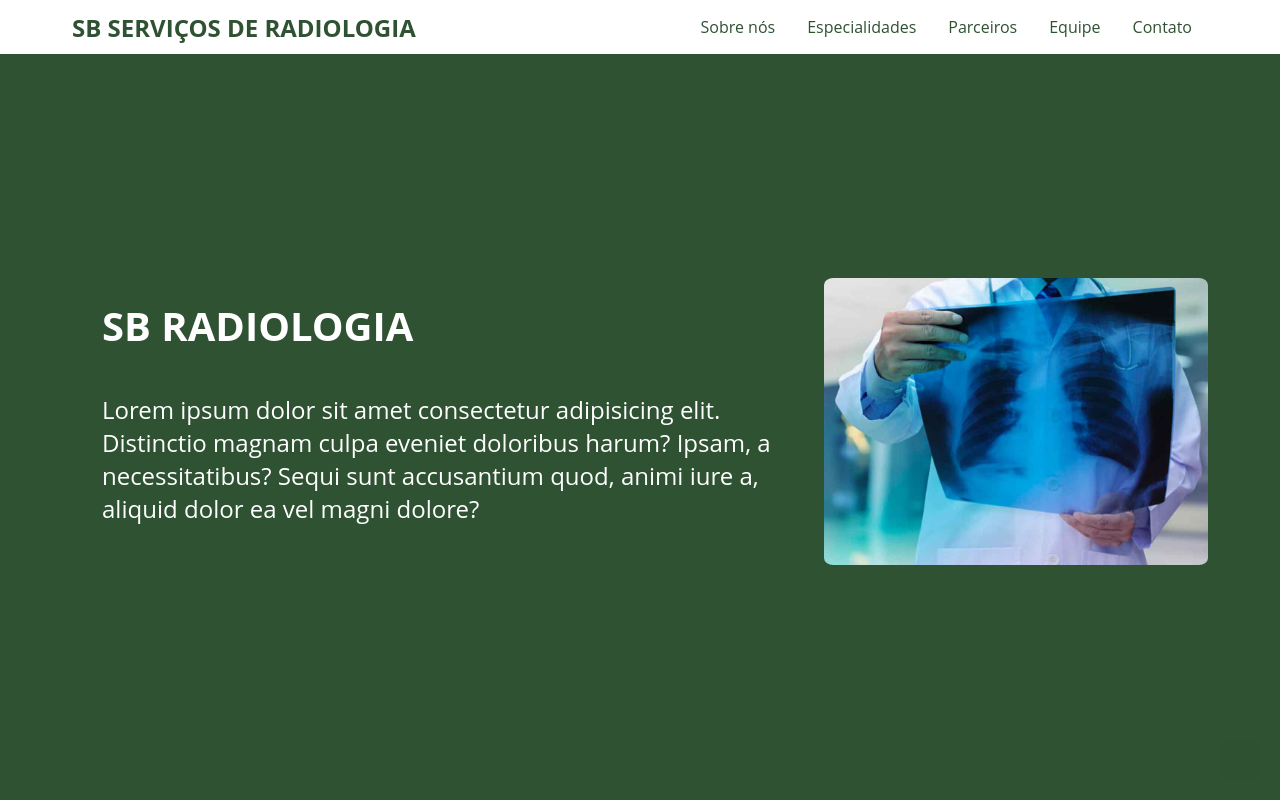
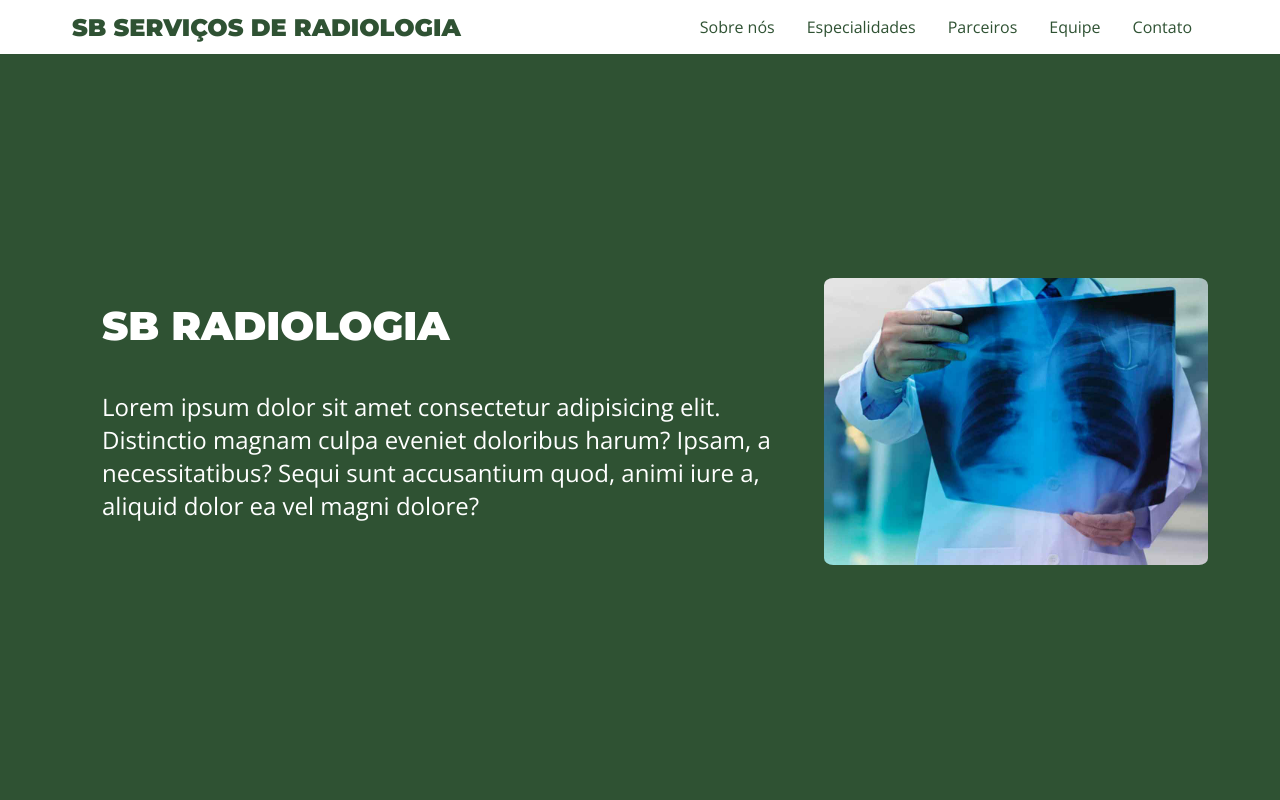
Before and after one commit to lenodeoliveira/sbserviceltda, a Next.js app: page / in a window 1280 px wide. Shown: the top 800 px of the page. Built offline with nearby package versions, Linux system fonts and the light colour scheme; some icons are missing.

Commit message:
fix: font style

```diff
--- a/src/components/Heading/styles.js
+++ b/src/components/Heading/styles.js
@@ -31,5 +31,6 @@
     color: ${colorDark ? theme.colors.primaryColor : theme.colors.white};
     ${titleSize[size](theme)};
     ${titleCase(uppercase)};
+    font-family: ${theme.font.family.secondary};
   `}
 `
--- a/src/templates/Home/index.jsx
+++ b/src/templates/Home/index.jsx
@@ -1,4 +1,5 @@
 import { Base } from '../Base'
+import Head from 'next/head'
 import { GridTwoColumn } from '../../components/GridTwoColumn'
 import { GridSection } from '../../components/GridSection'
 // import { mockBase } from '../Base/mock'
@@ -68,10 +69,20 @@
 
 function Home() {
   return (
-    <Base logoData={logoData} links={links}>
-      <GridTwoColumn {...sobreNos} background />
-      <GridSection {...especialidades} />
-    </Base>
+    <>
+      <Head>
+        <link rel="preconnect" href="https://fonts.googleapis.com" />
+        <link rel="preconnect" href="https://fonts.gstatic.com" crossOrigin />
+        <link
+          href="https://fonts.googleapis.com/css2?family=Montserrat:ital,wght@0,400;0,900;1,900&family=Open+Sans:ital,wght@0,400;0,700;1,400;1,700&display=swap"
+          rel="stylesheet"
+        />
+      </Head>
+      <Base logoData={logoData} links={links}>
+        <GridTwoColumn {...sobreNos} background />
+        <GridSection {...especialidades} />
+      </Base>
+    </>
   )
 }
 
```
